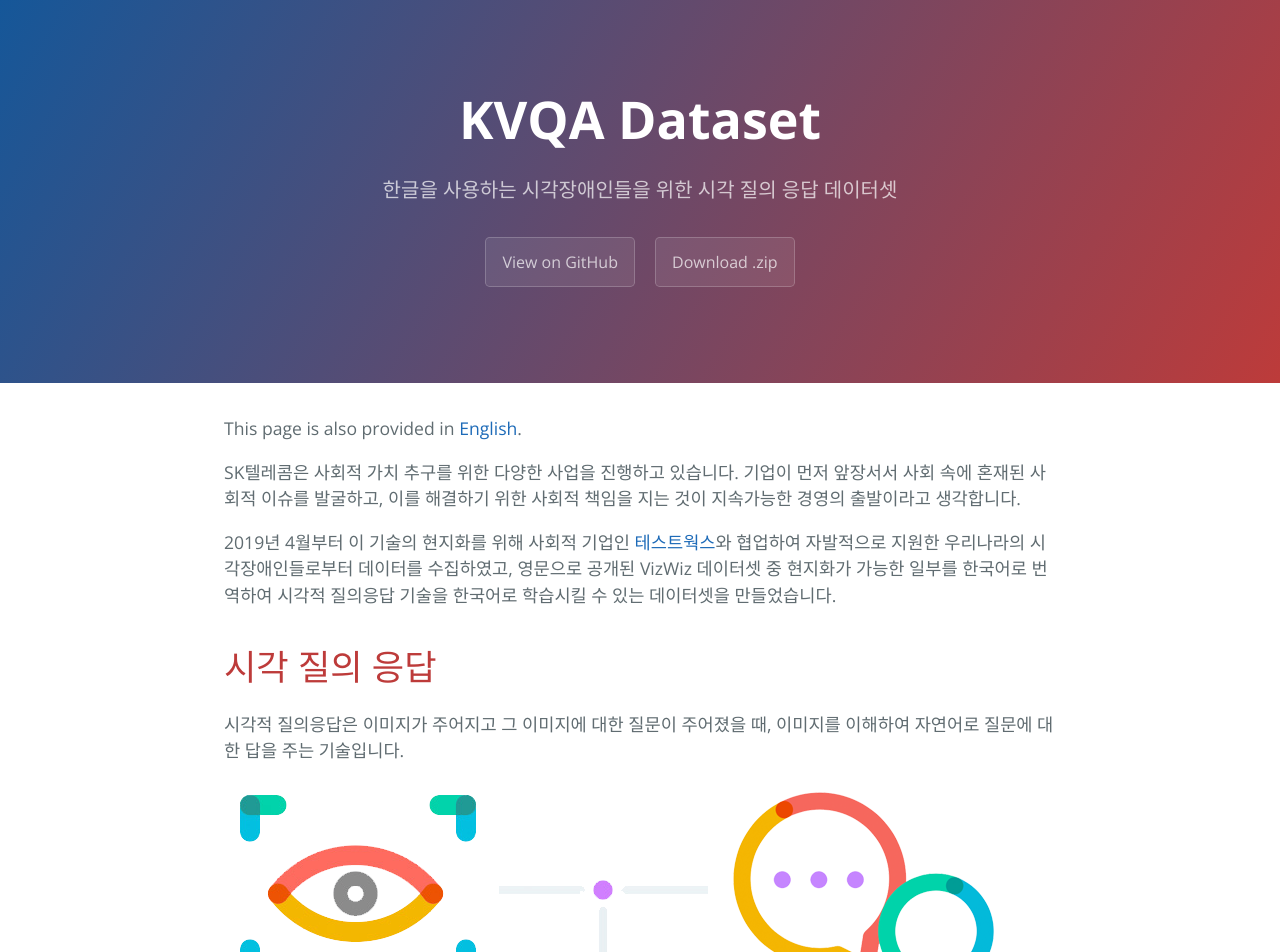
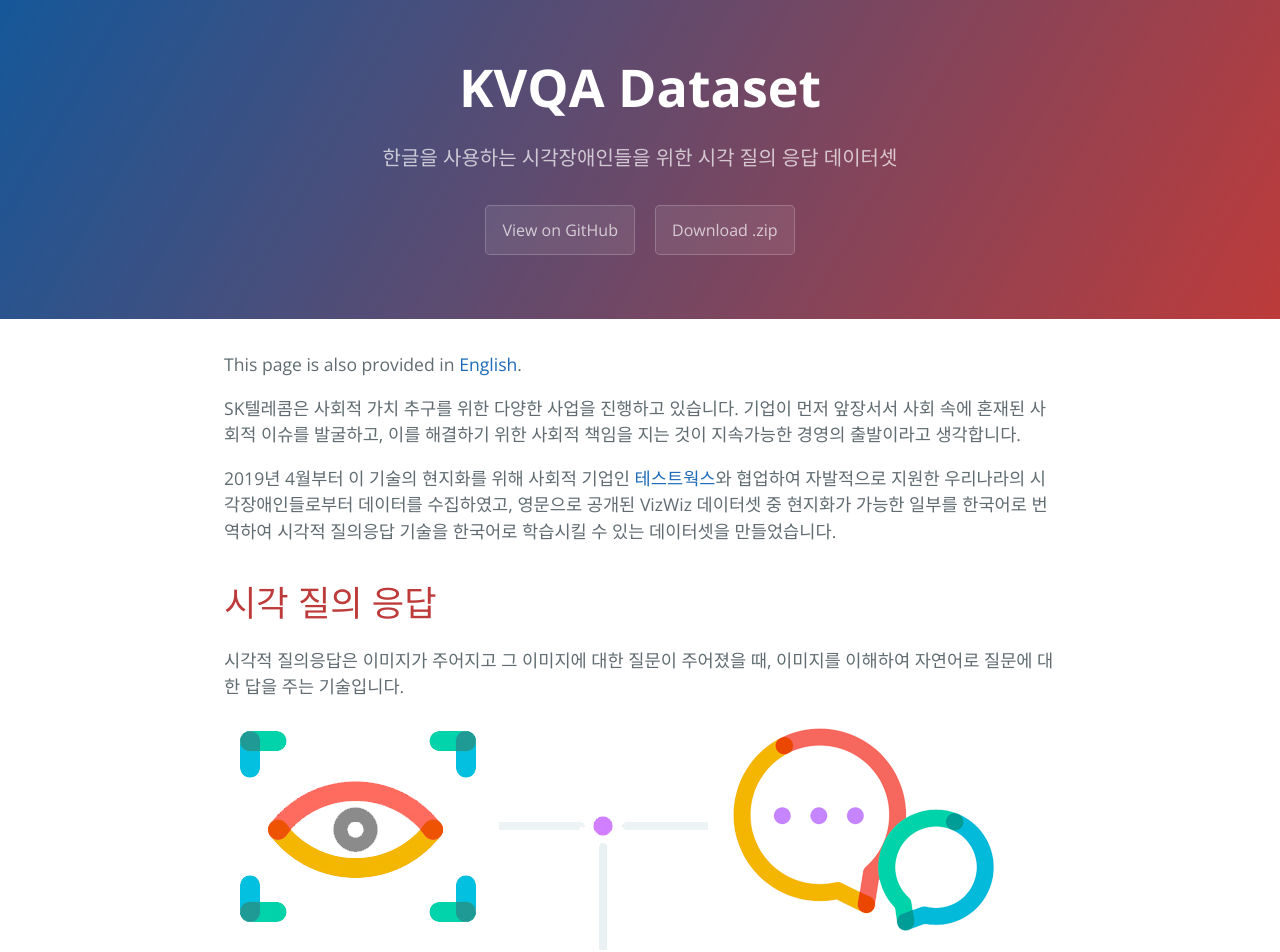
Before and after one commit to SKTBrain/KVQA, a Jekyll site: the page built from docs/index.md, in a window 1280 px wide. Shown: the top 952 px of the page. Built offline with Jekyll 4.4.1, drawn with Linux system fonts in a browser that asks for light colours.

Commit message:
Reduce vertical padding for header

```diff
--- a/docs/assets/css/style.scss
+++ b/docs/assets/css/style.scss
@@ -6,3 +6,7 @@
 .main-content table{
     font-size: 1.0rem;
 }
+
+.page-header {
+    padding: 3rem 6rem;
+}
```
